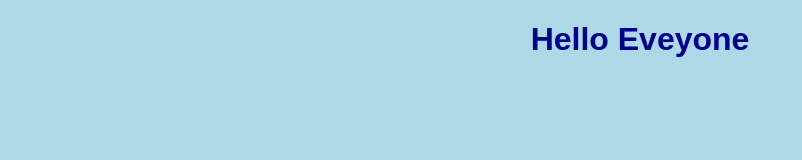
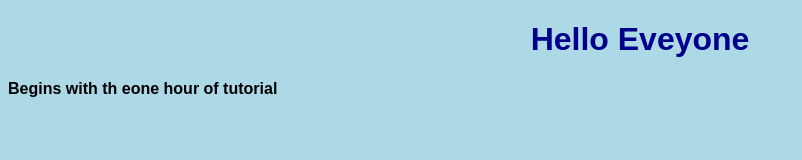
Before and after one commit to Devadharshini-S-2712/Practice-repo, a plain HTML site: page index.html in a window 1280 px wide. Shown: the whole page, without its empty margins (0-802 px from the left). Drawn offline with Linux system fonts and the light colour scheme.

```diff
--- a/index.html
+++ b/index.html
@@ -9,5 +9,6 @@
 </head>
 <body>
     <h1>Hello Eveyone</h1>
+    <h4>Begins with th eone hour of tutorial</h4>
 </body>
 </html>
```
